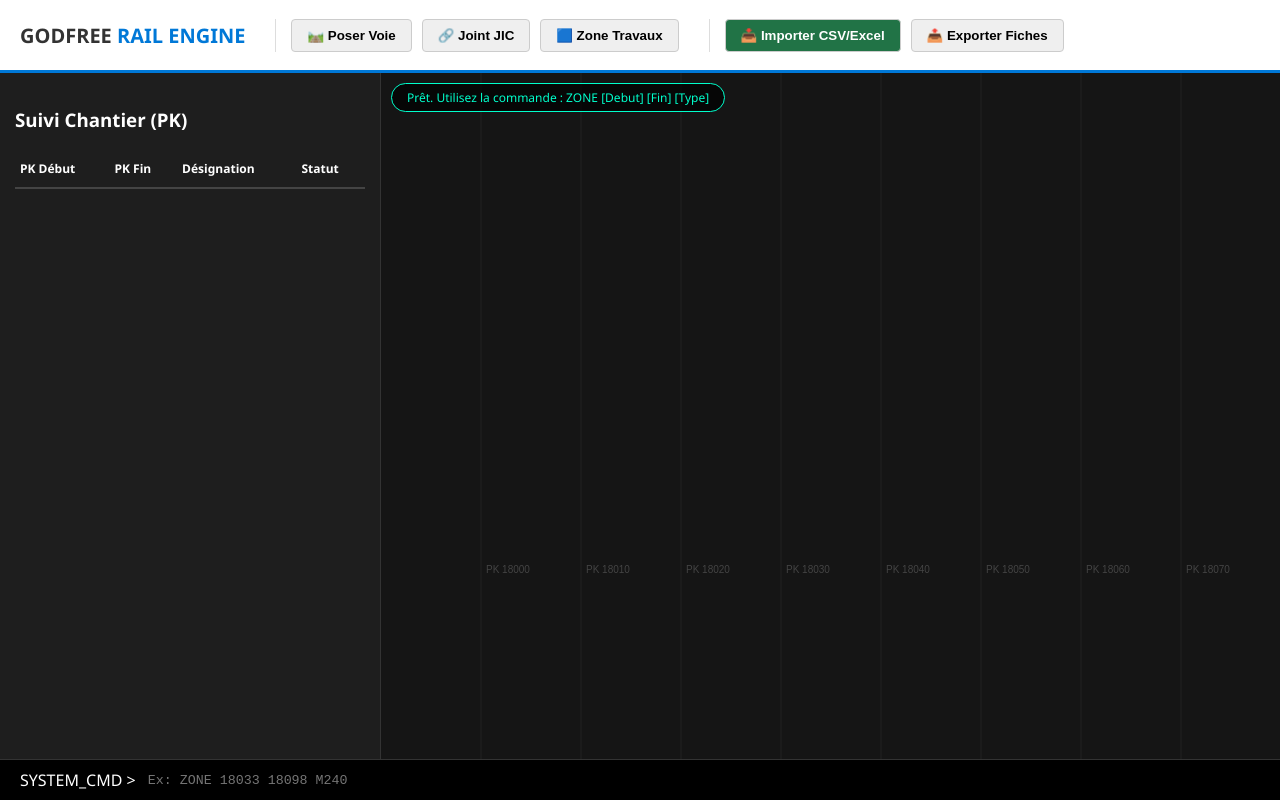
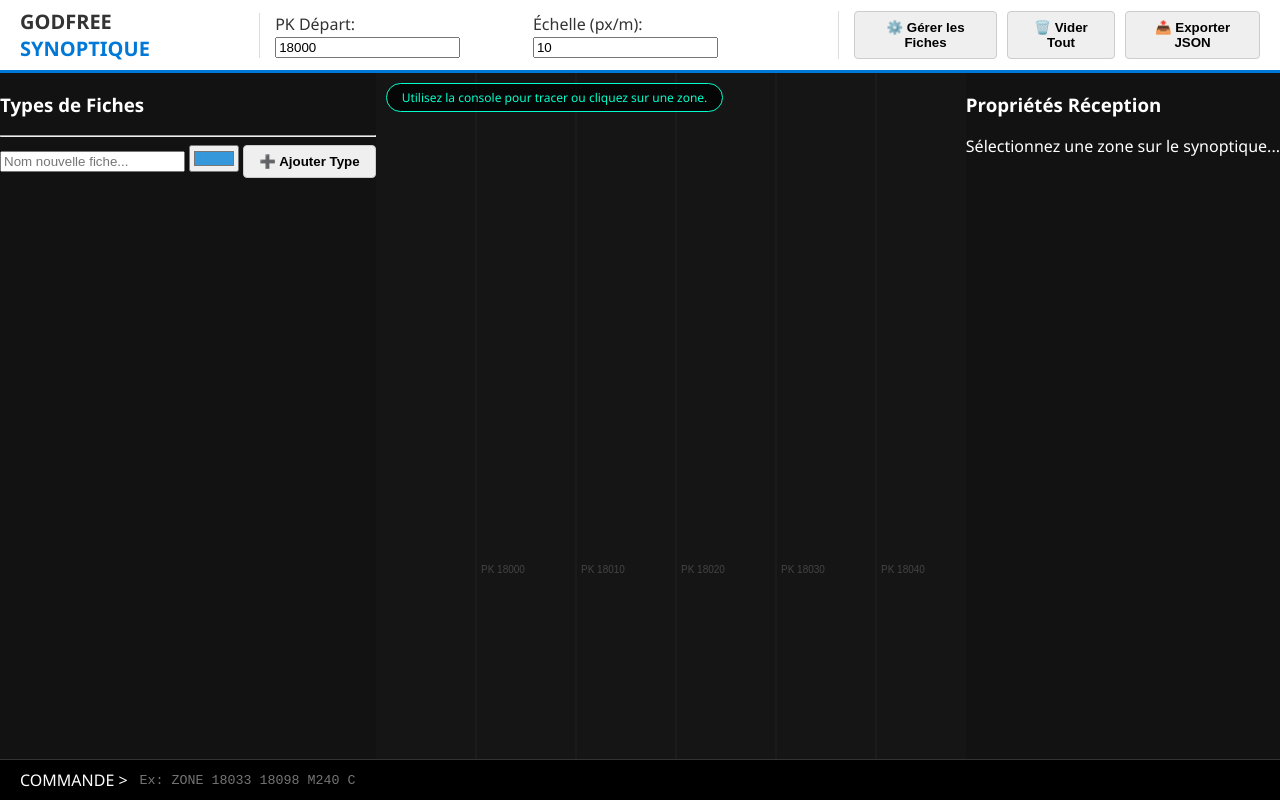
Before and after one commit to godfreelokonon-alt/DA02DFREE, a plain HTML site: page index.html in a window 1280 px wide. Drawn offline with Linux system fonts and the light colour scheme.

Commit message:
Update index.html

```diff
--- a/index.html
+++ b/index.html
@@ -2,48 +2,52 @@
 <html lang="fr">
 <head>
     <meta charset="UTF-8">
-    <title>GODFREE RAIL ENGINE - V1.0 PRO</title>
+    <title>GODFREE RAIL ENGINE - SYNC PRO</title>
     <link rel="stylesheet" href="style.css">
 </head>
 <body>
     <div id="app-container">
         <header class="smart-ribbon">
-            <div class="brand">GODFREE <span>RAIL ENGINE</span></div>
+            <div class="brand">GODFREE <span>SYNOPTIQUE</span></div>
+
+            <div class="tool-group config">
+                <label>PK Départ: <input type="number" id="pk-start-cfg" value="18000" onchange="updateProjectSettings()"></label>
+                <label>Échelle (px/m): <input type="number" id="pk-scale-cfg" value="10" onchange="updateProjectSettings()"></label>
+            </div>
+
             <div class="tool-group">
-                <button onclick="setTool('rail')">🛤️ Poser Voie</button>
-                <button onclick="setTool('jic')">🔗 Joint JIC</button>
-                <button onclick="setTool('zone')">🟦 Zone Travaux</button>
-            </div>
-            <div class="tool-group">
-                <input type="file" id="excel-import" style="display:none" onchange="importCSV(this)">
-                <button onclick="document.getElementById('excel-import').click()" style="background:#217346; color:white;">📥 Importer CSV/Excel</button>
-                <button onclick="exportData()" class="btn-excel">📤 Exporter Fiches</button>
+                <button onclick="toggleLegendManager()" class="btn-primary">⚙️ Gérer les Fiches</button>
+                <button onclick="clearAll()" class="btn-danger">🗑️ Vider Tout</button>
+                <button onclick="exportJSON()" class="btn-success">📤 Exporter JSON</button>
             </div>
         </header>
 
         <main class="content">
-            <aside class="data-sidebar">
-                <h3>Suivi Chantier (PK)</h3>
-                <div class="table-container">
-                    <table>
-                        <thead>
-                            <tr><th>PK Début</th><th>PK Fin</th><th>Désignation</th><th>Statut</th></tr>
-                        </thead>
-                        <tbody id="data-body"></tbody>
-                    </table>
-                </div>
+            <aside class="sidebar" id="legend-sidebar">
+                <h3>Types de Fiches</h3>
+                <div id="legend-list"></div>
+                <hr>
+                <input type="text" id="new-fiche-name" placeholder="Nom nouvelle fiche...">
+                <input type="color" id="new-fiche-color" value="#3498db">
+                <button onclick="addNewFicheType()">➕ Ajouter Type</button>
             </aside>
 
             <section class="viewport">
                 <canvas id="mainCanvas"></canvas>
-                <div id="tool-helper">Prêt. Utilisez la commande : ZONE [Debut] [Fin] [Type]</div>
-                <div id="scu-rail">X+ | Y+ | Z+</div>
+                <div id="tool-helper">Utilisez la console pour tracer ou cliquez sur une zone.</div>
             </section>
+
+            <aside class="sidebar" id="inspector-sidebar">
+                <h3>Propriétés Réception</h3>
+                <div id="inspector-content">
+                    <p class="empty-msg">Sélectionnez une zone sur le synoptique...</p>
+                </div>
+            </aside>
         </main>
 
         <footer class="console">
-            <span class="prompt">SYSTEM_CMD ></span>
-            <input type="text" id="cmd-input" placeholder="Ex: ZONE 18033 18098 M240">
+            <span class="prompt">COMMANDE ></span>
+            <input type="text" id="cmd-input" placeholder="Ex: ZONE 18033 18098 M240 C">
         </footer>
     </div>
     <script src="app.js"></script>
```
